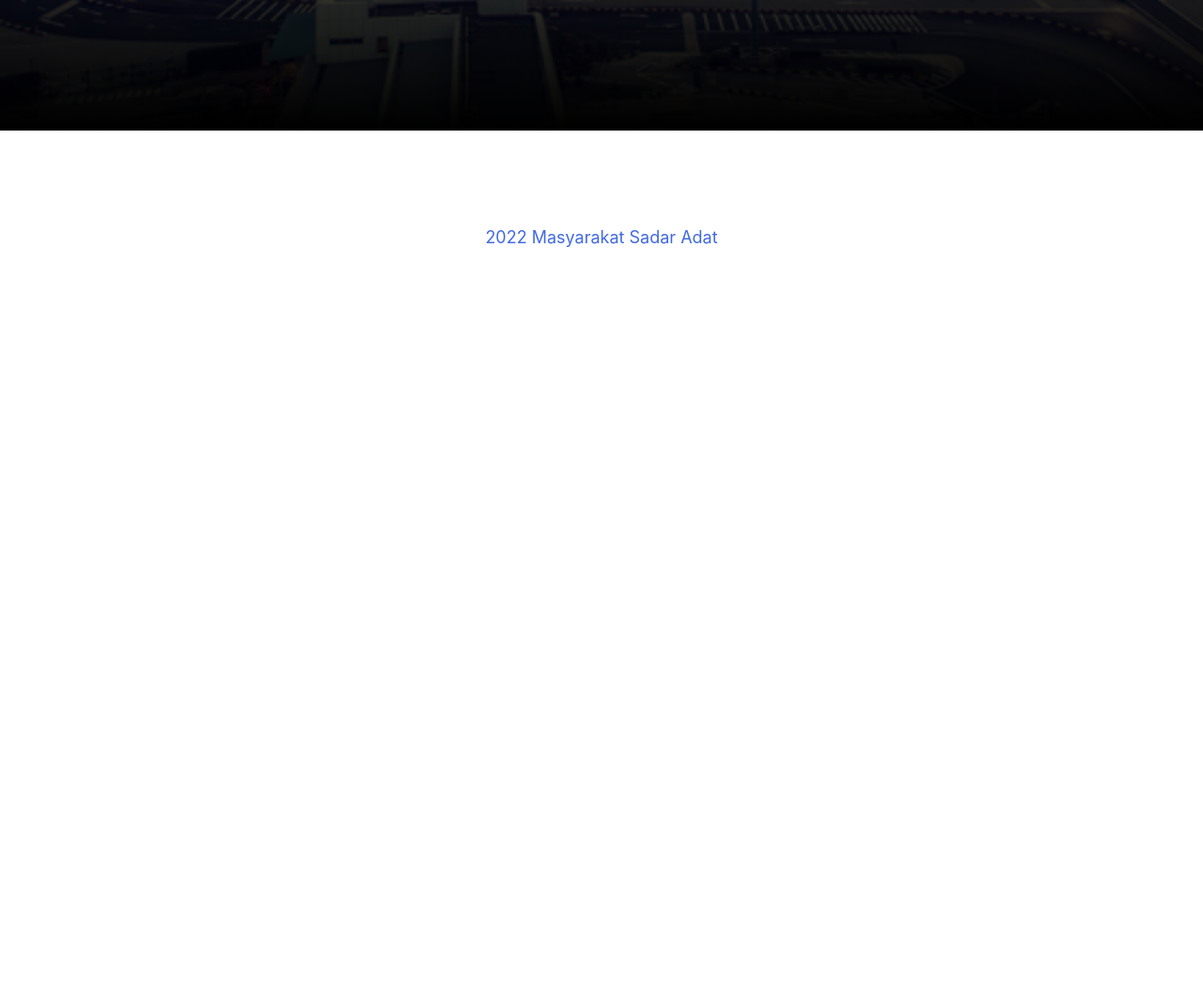
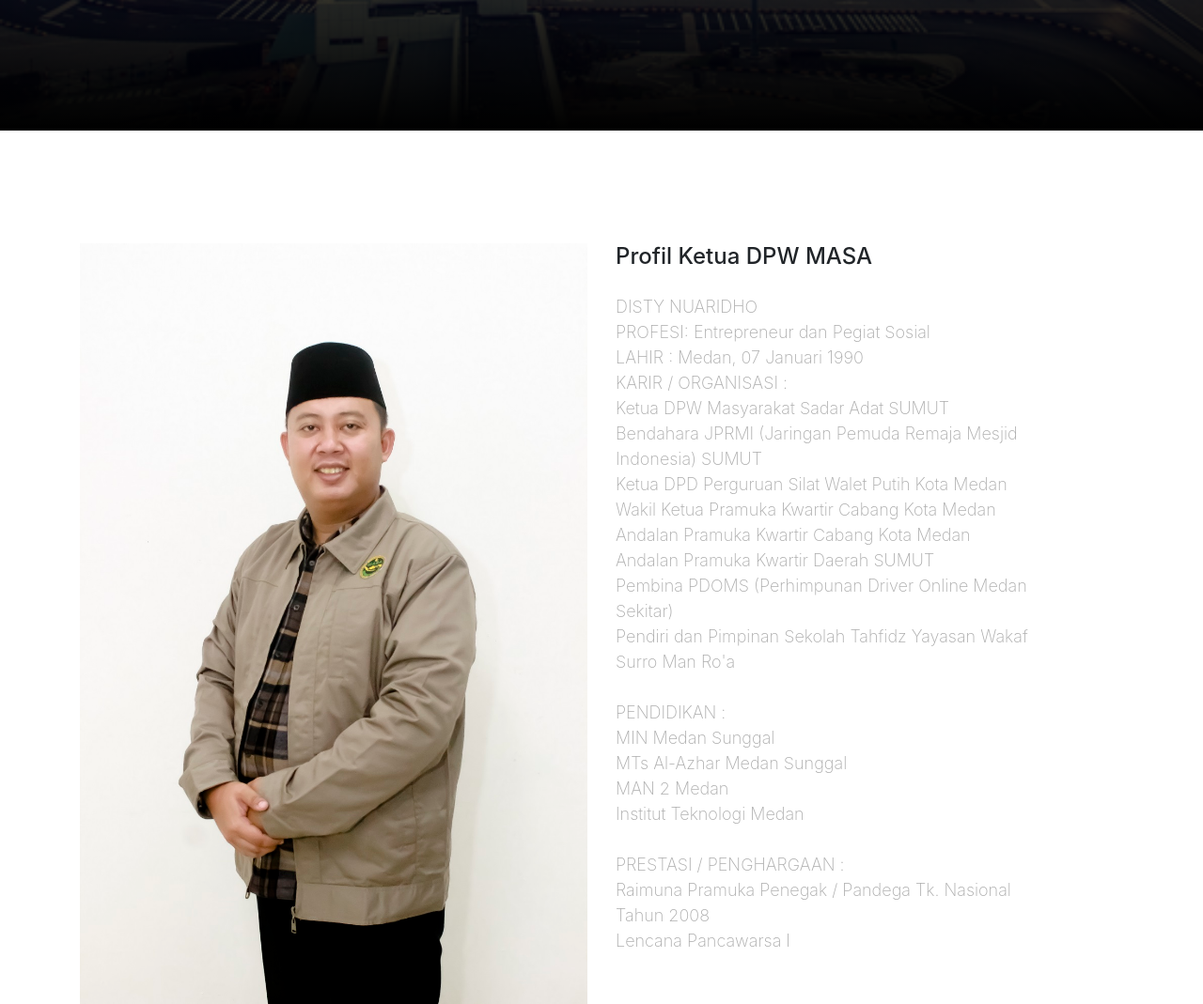
Before and after one commit to sibenk/masa, a plain HTML site: page profil.html in a window 1280 px wide. Shown: the part 500-1569 px from the top of the page at 94% size. Before the commit the page ends 800 px from the top, so only its background shows below. Drawn offline with nearby package versions, Linux system fonts and the light colour scheme; a web font is replaced by a local one.

Commit message:
menambah photo profil dan mengedit laman profil

```diff
--- a/profil.html
+++ b/profil.html
@@ -43,6 +43,18 @@
   </div>
   <!-- akhir jumbotron -->
   <div class="container">
+    <!-- working space -->
+<div class="row workingspace">
+  <div class="col-lg-6">
+<img src="img/profil.jpg" alt="profil" class="img-fluid">
+  </div>
+  <div class="col-lg-5">
+<h4>Profil <span> Ketua</span> DPW <span>MASA</span></h4>
+<p>DISTY NUARIDHO <br> PROFESI: Entrepreneur dan Pegiat Sosial <br> LAHIR : Medan, 07 Januari 1990 <br> KARIR / ORGANISASI :<br>Ketua DPW Masyarakat Sadar Adat SUMUT <br>Bendahara JPRMI (Jaringan Pemuda Remaja Mesjid Indonesia) SUMUT<br>Ketua DPD Perguruan Silat Walet Putih Kota Medan<br>Wakil Ketua Pramuka Kwartir Cabang Kota Medan<br>Andalan Pramuka Kwartir Cabang Kota Medan<br>Andalan Pramuka Kwartir Daerah SUMUT<br>Pembina PDOMS (Perhimpunan Driver Online Medan Sekitar)<br>Pendiri dan Pimpinan Sekolah Tahfidz Yayasan Wakaf Surro Man Ro'a<br><br>PENDIDIKAN : <br>MIN Medan Sunggal<br>MTs Al-Azhar Medan Sunggal<br>MAN 2 Medan<br>Institut Teknologi Medan<br><br>PRESTASI / PENGHARGAAN :<br>Raimuna Pramuka Penegak / Pandega Tk. Nasional Tahun 2008<br>Lencana Pancawarsa I</p>
+<!-- <a href="profil.html" class="btn btn-primary tombol"> >>PROFIL </a> -->
+  </div>
+</div>
+<!-- akhir working space -->
       <!-- footer -->
 <div class="row footer">
     <div class="col text-center">
```
Also changed, not shown: img/profil.jpg (added).
